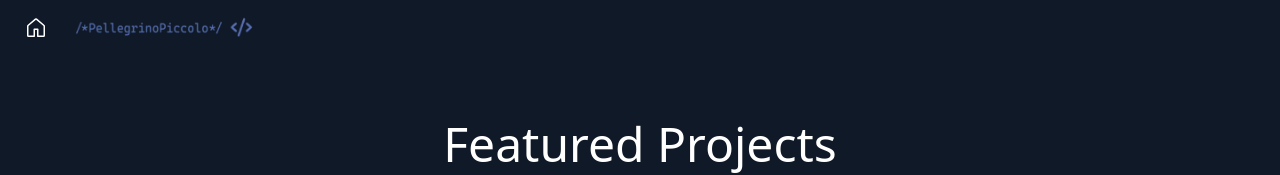
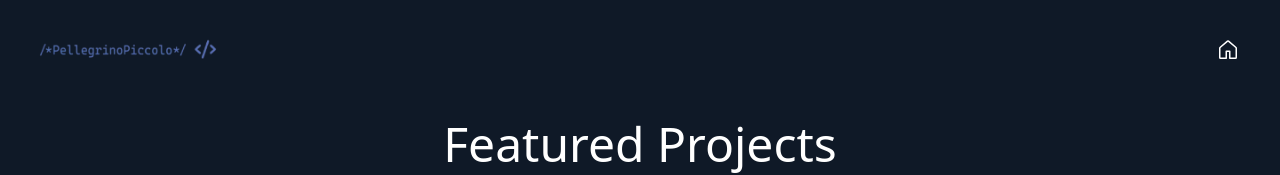
Before and after one commit to PellegrinoPiccolo/my-portfolio, a Next.js app: page /projects in a window 1280 px wide. Shown: the top 175 px of the page. Built offline with nearby package versions, Linux system fonts and the light colour scheme.

Commit message:
feat: enhance header layout and improve button accessibility on projectspage

```diff
--- a/components/sections/ProjectsPage.jsx
+++ b/components/sections/ProjectsPage.jsx
@@ -29,14 +29,16 @@ const ProjectsPage = () => {
 
   return (
     <div className='w-full mx-auto px-8 py-30 min-h-screen bg-background-secondary scroll-mt-20'>
-        <div className={`fixed top-0 left-0 w-full py-2 px-4 z-999 flex gap-3 items-center border-gray-800 ${scrolled ? 'bg-gray-950/95 backdrop-blur-sm border-b' : 'bg-transparent'} transition-colors duration-300`}>
-            <button onClick={() => router.push('/')} className='group text-white hover:bg-gray-700 p-2 rounded-full transition cursor-pointer'>
-                <GoHome className="text-2xl group-hover:hidden" />
-                <GoHomeFill className="text-2xl hidden group-hover:block" />
-            </button>
-            <button onClick={() => window.scrollTo({ top: 0, behavior: 'smooth' })} className='cursor-pointer hover:scale-105 transition-transform duration-300'>
-                <img src="/logo.png" alt="Logo" className='h-8' />
-            </button>
+        <div className={`fixed top-0 left-0 w-full py-4 px-8 z-999 flex justify-between items-center border-gray-800 ${scrolled ? 'bg-gray-950/95 backdrop-blur-sm border-b' : 'bg-transparent'} transition-colors duration-300`}>
+            <div className='max-w-7xl mx-auto w-full flex justify-between items-center py-3.5'>
+                <button onClick={() => window.scrollTo({ top: 0, behavior: 'smooth' })} className='cursor-pointer hover:scale-105 transition-transform duration-300'>
+                    <img src="/logo.png" alt="Logo" className='h-8' />
+                </button>
+                <button title="Go to Home" onClick={() => router.push('/')} className='group text-white hover:bg-gray-700 p-2 rounded-full transition cursor-pointer'>
+                    <GoHome size={24} className="group-hover:hidden" />
+                    <GoHomeFill size={24} className="hidden group-hover:block" />
+                </button>
+            </div>
         </div>
         <motion.h2 className="md:text-5xl font-light mb-6 text-center text-white text-3xl" initial={{ opacity: 0, y: 10 }} animate={{ opacity: 1, y: 0 }} transition={{ duration: 0.5 }}>Featured Projects</motion.h2>
         <motion.div className='w-20 h-1 bg-linear-to-r from-indigo-400 to-purple-500 mx-auto rounded-2xl' initial={{ opacity: 0, y: 10 }} animate={{ opacity: 1, y: 0 }} transition={{ duration: 0.5 }}></motion.div>
```
